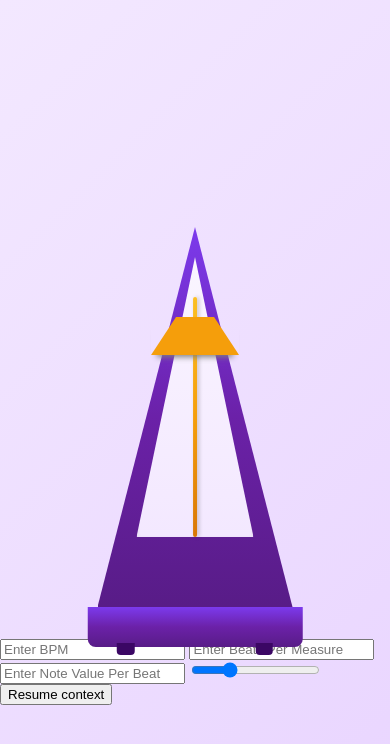
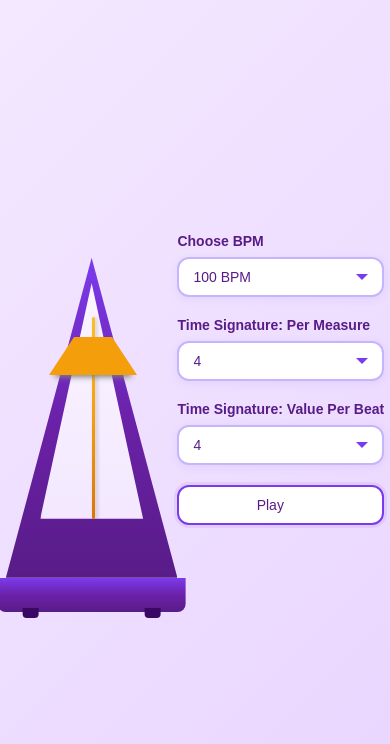
Before and after one commit to SamanthaCBajis/sambajis-metronome-web-app, a website: page src/public/index.html in a window 390 px wide. Both pictures are taken after a click on the switch "Play/Pause". Drawn offline with Linux system fonts and the light colour scheme; no server answers.

Commit message:
add: checked over code - got all beats per measure and value of beat to work - no more beat delay - redesigned dropdowns - did some responsiveness - changed speed of pendulum

```diff
--- a/src/public/index.html
+++ b/src/public/index.html
@@ -4,11 +4,12 @@
 <head>
   <meta charset="UTF-8" />
   <meta name="viewport" content="width=device-width, initial-scale=1.0" />
-  <title>Metronome</title>
+  <title>Sam Bajis Metronome</title>
   <link rel="stylesheet" href="styles.css" />
 </head>
 
 <body>
+  <div class="all-centered">
   <div class="metronome">
     <div class="body"></div>
     <div class="face"></div>
@@ -22,17 +23,47 @@
   </div>
   <div class="controls">
     <div id="bpmValue"></div>
-    <input type="number" id="bpm" min="20" step="4" placeholder="Enter BPM"/>
-    <input type="number" id="bpmPerMeasure" min="20" step="4" placeholder="Enter Beats Per Measure"/>
-    <input type="number" id="noteValuePerBeat" min="20" step="4" placeholder="Enter Note Value Per Beat"/>
-    <input type="range" id="playback-rate-control" min="0.25" max="3" step="0.05" value="1"/>
-    <span id="playback-rate-value" value="5.0"></span>
+  <div class="dropdown-container">
+    <div class="dropdown-wrapper">
+      <label class="dropdown-label" for="tempo-marking">Choose BPM</label>
+      <select class="dropdown" id="bpm" min="20" step="4">
+        <option value="100">100 BPM</option>
+        <option value="120">120 BPM</option>
+        <option value="200">200 BPM</option>
+      </select>
+      <input type="submit" style="display: none;">
+      <div class="dropdown-arrow"></div>
+    </div>
 
+    <div class="dropdown-wrapper">
+      <label class="dropdown-label" for="time-signature">Time Signature: Per Measure</label>
+      <select class="dropdown" id="bpmPerMeasure" min="20" step="4">
+        <option value="4">4</option>
+        <option value="6">6</option>
+        <option value="8">8</option>
+        <option value="3">3</option>
+        <option value="5">5</option>
+      </select>
+      <input type="submit" style="display: none;">
+      <div class="dropdown-arrow"></div>
+    </div>
 
-    <button id="playButton" data-playing="false" role="switch" aria-checked="false">Play/Pause</button>
+    <div class="dropdown-wrapper">
+      <label class="dropdown-label" for="sound">Time Signature: Value Per Beat</label>
+      <select class="dropdown" id="playback-rate-control" min="1" max="4">
+        <option value="1">4</option>
+        <option value="2">8</option>
+        <option value="4">16</option>
+      </select>
+      <input type="submit" style="display: none;">
+      <div class="dropdown-arrow"></div>
+    </div>
+    <span id="playback-rate-value" value="1.0" style="display: none;"></span>
+    <button class="dropdown" id="playButton" data-playing="false" role="switch" aria-checked="false">Play/Pause</button>
+  </div>
+  </div>
   </div>
   <audio preload="auto" src="metronome-85688.mp3" loop></audio>
   <script src="scripts.js"></script>
 </body>
-
 </html>
--- a/src/public/scripts.js
+++ b/src/public/scripts.js
@@ -34,39 +34,19 @@ var __generator = (this && this.__generator) || function (thisArg, body) {
         if (op[0] & 5) throw op[1]; return { value: op[0] ? op[1] : void 0, done: true };
     }
 };
+//instance of the audio context
 var audioContext = new (window.AudioContext || window.webkitAudioContext)();
 console.log(audioContext);
+// get the audio element
+var audioElement = document.querySelector("audio");
+// pass it into the audio context
+var track = audioContext.createMediaElementSource(audioElement);
+// Connecting nodes in a type-safe manner/connect your other nodes to BaseAudioContext.destination, which handles the situation for you
+track.connect(audioContext.destination);
 var audioBuffer;
-// // Type safety for creating a source from an HTML element.
-var audioElement = document.querySelector("audio");
-// createMediaElementSource is type-checked
-var track = audioContext.createMediaElementSource(audioElement);
-// Connecting nodes in a type-safe manner
-track.connect(audioContext.destination);
-var playButton = document.getElementById("playButton");
 // Get the inputs element and assert theyre type
 var inputElement = document.getElementById("playback-rate-control");
 var outputElement = document.getElementById("playback-rate-value");
-var pendulum = document.getElementById("pendulum-full");
-// 1. Select the input element and assert its type
-var bpmInput = document.getElementById("bpm");
-var beatsPerMeasureInput = document.getElementById("bpmPerMeasure");
-var noteValuePerBeatInput = document.getElementById("noteValuePerBeat");
-//let bpm = +bpmInput.value
-// const handleInput = (event: Event) => {
-//   // Type assertion is necessary to access 'value' property
-//   const target = event.target as HTMLInputElement;
-//   const currentValue = target.value;
-//   inputValue = currentValue;
-//   console.log('Current value:', target.value);
-// };
-// let inputValue: string = "";
-// //let bpm: number = parseInt(inputValue);
-// Keep track of the time for the next scheduled beat
-var nextBeatTime = audioContext.currentTime;
-// The time the next note is due
-var nextNoteTime = 0.0;
-var currentBeatInMeasure = 1;
 // Function to load and play audio (example using a buffer)
 function scheduleBeat(time, timeSignatureBeat) {
     return __awaiter(this, void 0, void 0, function () {
@@ -104,10 +84,10 @@ function scheduleBeat(time, timeSignatureBeat) {
                     };
                     // Change pitch or volume based on whether it's the first beat of the measure
                     if (timeSignatureBeat === 1) {
-                        source_1.playbackRate.setValueAtTime(880, time); // Creates a higher pitch for downbeat
+                        source_1.playbackRate.setValueAtTime(1.0, 0); // Creates a higher pitch for downbeat
                     }
                     else {
-                        source_1.playbackRate.setValueAtTime(440, time);
+                        source_1.playbackRate.setValueAtTime(2, 0);
                     }
                     return [3 /*break*/, 7];
                 case 6:
@@ -119,45 +99,45 @@ function scheduleBeat(time, timeSignatureBeat) {
         });
     });
 }
+// 1. Select the input element and assert its s
+var bpmInput = document.getElementById("bpm");
+var beatsPerMeasureInput = document.getElementById("bpmPerMeasure");
+// Keep track of the time for the next scheduled beat
+var nextBeatTime = audioContext.currentTime;
+// The time the next note is due
+var nextNoteTime = 0.0;
+var currentBeatInMeasure = 1;
 function scheduler() {
     function getBPM() {
         var input = bpmInput.value;
         return parseInt(input);
     }
-    var bpm = getBPM();
     function updateValues() {
         var newBPM = getBPM();
         bpm = (newBPM);
     }
+    var bpm = getBPM();
     bpmInput.addEventListener('keydown', updateValues);
     function getValueOne() {
         var beatsPerMeasure = beatsPerMeasureInput.value;
         return parseInt(beatsPerMeasure);
     }
-    function getValueTwo() {
-        var noteValuePerBeat = noteValuePerBeatInput.value;
-        return parseInt(noteValuePerBeat);
+    function updateMeasures() {
+        var newMeasure = getValueOne();
+        beatsPerMeasure = (newMeasure);
     }
-    var measures = getValueOne();
-    var values = getValueTwo();
-    function updateMeasures() {
-        var newMeasures = getValueOne();
-        var newValues = getValueTwo();
-        measures = (newMeasures);
-        values = (newValues);
-    }
+    var beatsPerMeasure = getValueOne();
     beatsPerMeasureInput.addEventListener('keydown', updateMeasures);
-    noteValuePerBeatInput.addEventListener('keydown', updateMeasures);
     // Time signature: e.g., 3/4, 4/4, 6/8 time
-    var BEATS_PER_MEASURE = measures;
-    var NOTE_VALUE_PER_BEAT = values; // 4 means a quarter note is one beat
+    var BEATS_PER_MEASURE = beatsPerMeasure;
+    //const NOTE_VALUE_PER_BEAT: number = noteValuePerBeat; // 4 means a quarter note is one beat
     // Seconds per beat (e.g., at 120 BPM, 60 / 120 = 0.5 seconds per beat)
-    // Use the unary plus (+) to convert the string to a number
-    var secondsPerBeat = 60.0 / bpm;
+    // 1 quarter note, 2 eighth note, 4 sixteenth notes
+    var secondsPerBeat = (60.0 / bpm) / +inputElement.value;
     // Duration of a full measure in seconds
-    var beatsPerMeasure = secondsPerBeat * BEATS_PER_MEASURE;
+    //const beatsPerMeasure: number = secondsPerBeat * BEATS_PER_MEASURE;
     // Example: Duration of a 16th note (a quarter note is 4, a 16th note is 16)
-    var noteValuePerBeat = secondsPerBeat / (NOTE_VALUE_PER_BEAT / 4);
+    //const noteValuePerBeat: number = secondsPerBeat / (NOTE_VALUE_PER_BEAT / 4);
     // Schedule events for a small window into the future (e.g., 100ms)
     while (nextBeatTime < audioContext.currentTime + 0.1) {
         // Call a function to play a sound or trigger an event at 'nextBeatTime'
@@ -174,18 +154,20 @@ function scheduler() {
     //the while loop compensates by scheduling slightly ahead of the DOM clock time.
     window.setTimeout(scheduler, 25);
 }
+var playButton = document.getElementById("playButton");
+var pendulum = document.getElementById("pendulum-full");
 // Start the sequence after user interaction (required by most browsers)
 if (playButton) {
     playButton.onclick = function () {
         if (audioContext.state === "running") {
             audioContext.suspend().then(function () {
-                playButton.textContent = "Resume context";
+                playButton.textContent = "Play";
                 pendulum.classList.remove('is-swinging');
             });
         }
         else if (audioContext.state === "suspended") {
             audioContext.resume().then(function () {
-                playButton.textContent = "Suspend context";
+                playButton.textContent = "Pause";
                 pendulum.classList.add('is-swinging');
             });
         }
--- a/src/public/styles.css
+++ b/src/public/styles.css
@@ -8,6 +8,11 @@ body {
   background: linear-gradient(135deg, #f3e8ff, #e9d5ff);
   font-family: Arial, sans-serif;
 }
+
+.all-centered {
+    display: flex;
+}
+
 
 .metronome {
   position: relative;
@@ -42,7 +47,7 @@ body {
   position: absolute;
   bottom: 24.44%;
   left: 50%;
-  transform: translateX(-50%);
+  transform: translateX(100deg);
   width: 2%;
   height: 53.33%;
   background: linear-gradient(to bottom, #fbbf24, #f59e0b, #d97706);
@@ -56,15 +61,15 @@ body {
 }
 
 @keyframes swing {
-    0% { transform: rotate(-20deg); }
-    100% { transform: rotate(20deg); }
+    0% { transform: rotate(0deg); }
+    50% { transform: rotate(20deg); }
+    100% { transform: rotate(-20deg); }
 }
 
 /* Class to apply when the animation should be active */
 .is-swinging {
   animation-name: swing;
-  animation-duration: 2s; /* Match this to the beat/duration of the desired swing cycle */
-  animation-timing-function: ease-in-out; /* Makes the swing smooth */
+  animation-duration: .5s; /* Match this to the beat/duration of the desired swing cycle */
   animation-iteration-count: infinite; /* Loop indefinitely while the class is applied */
 }
 
@@ -114,9 +119,117 @@ body {
   right: 13.64%;
 }
 
+
 @media (max-width: 544px) {
-.controls {
-  margin-top: 500px;
+  .metronome {
+    position: relative;
+    width: min(185px, 44vw);
+    height: min(379px, 90vh);
+  }
+  .controls {
+    display: flex;
+    flex-direction: column;
+  }
+
+}
+
+@media (max-width: 320px) {
+  .metronome {
+    position: relative;
+    width: min(200px, 44vw);
+    height: min(350px, 90vh);
+  }
+  .weight {
   position: absolute;
+  top: 20px;
+  left: 50%;
+  transform: translateX(-50%);
+  width: 21px;
+  height: 0;
+  background: linear-gradient(to top, #fbbf24, #f59e0b);
+  border-bottom: 38px solid #f59e0b;
+	border-left: 25px solid transparent;
+	border-right: 25px solid transparent;
+  box-shadow: 0 8px 6px -6px gray;
 }
 }
+
+
+
+/* dropdowns */
+    .dropdown-container {
+      display: flex;
+      flex-direction: column;
+      gap: 20px;
+      width: 100%;
+      max-width: 350px;
+    }
+
+    .dropdown-wrapper {
+      position: relative;
+      width: 100%;
+    }
+
+    .dropdown-label {
+      display: block;
+      margin-bottom: 8px;
+      font-size: 14px;
+      font-weight: 600;
+      color: #581c87;
+    }
+
+    .dropdown {
+      width: 100%;
+      padding: 12px 40px 12px 16px;
+      background: white;
+      border: 2px solid #c4b5fd;
+      border-radius: 12px;
+      font-size: 16px;
+      color: #581c87;
+      cursor: pointer;
+      appearance: none;
+      transition: all 0.3s ease;
+      box-shadow: 0 2px 8px rgba(139, 92, 246, 0.1);
+    }
+
+    .dropdown:hover {
+      border-color: #a78bfa;
+      box-shadow: 0 4px 12px rgba(139, 92, 246, 0.2);
+    }
+
+    .dropdown:focus {
+      outline: none;
+      border-color: #7c3aed;
+      box-shadow: 0 0 0 3px rgba(124, 58, 237, 0.1);
+    }
+
+    .dropdown-arrow {
+      position: absolute;
+      right: 16px;
+      top: 50%;
+      transform: translateY(-50%);
+      margin-top: 12px;
+      pointer-events: none;
+      width: 0;
+      height: 0;
+      border-left: 6px solid transparent;
+      border-right: 6px solid transparent;
+      border-top: 6px solid #7c3aed;
+    }
+
+    .dropdown option {
+      padding: 10px;
+      background: white;
+      color: #581c87;
+    }
+
+    @media (max-width: 480px) {
+      .dropdown-container {
+        max-width: 100%;
+      }
+
+      .dropdown {
+        font-size: 14px;
+        padding: 10px 35px 10px 14px;
+      }
+    }
```
Also changed, not shown: src/public/scripts.ts (+46 -69 lines).
